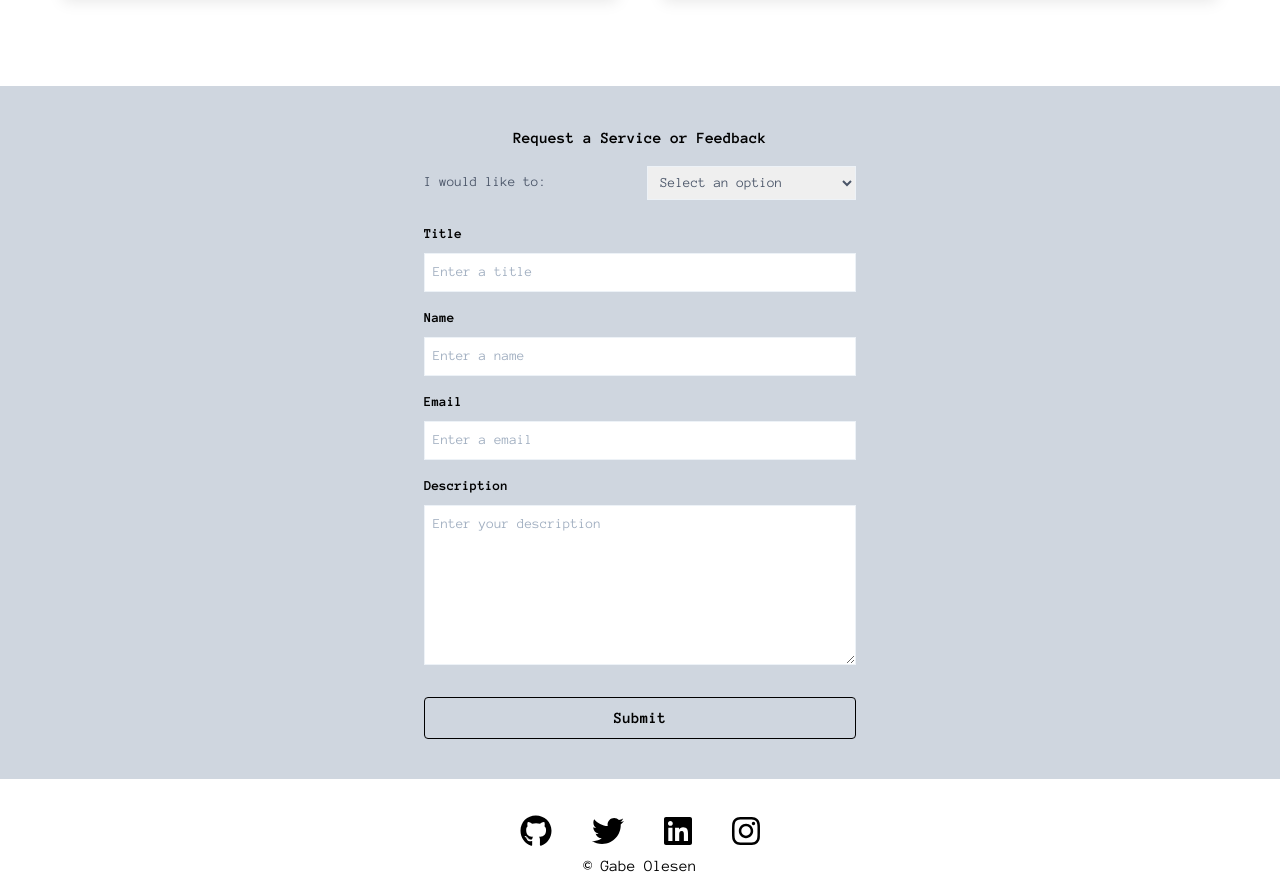
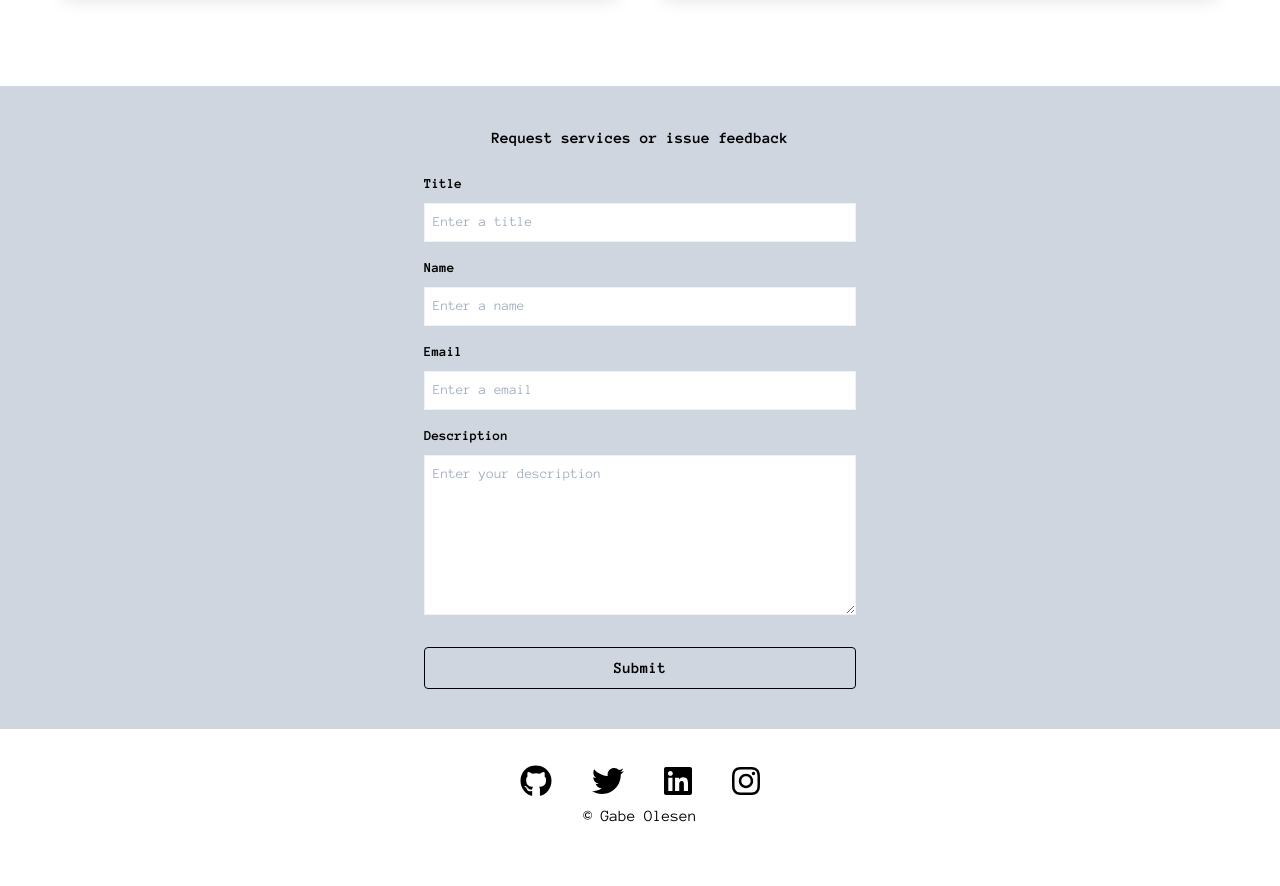
Before and after one commit to Zidious/my-first-portfolio, a React (Create React App) app: page / in a window 1280 px wide. Shown: the part 1260-2146 px from the top of the page. After the commit the page ends 2096 px from the top, so only its background shows below. Built offline with nearby package versions, Linux system fonts and the light colour scheme.

Commit message:
Updated Form

```diff
--- a/src/components/Form.js
+++ b/src/components/Form.js
@@ -3,21 +3,11 @@ import React from 'react';
 function Form() {
   return (
     <div className='mx-4 card  max-w-lg p-10 md:rounded-lg my-8 mx-auto'>
-      <form name='contact' method='POST' data-netlify='true'>
+      <form naame='contact' method='POST' data-netlify='true'>
         <div className='title'>
           <h1 className='font-bold text-center'>
-            {' '}
-            Request a Service or Feedback
+            Request services or issue feedback
           </h1>
-        </div>
-
-        <div className='options md:flex md:space-x-6 text-sm items-center text-gray-700 mt-4'>
-          <p className='w-full mb-2 md:mb-0'>I would like to:</p>
-          <select className='w-full border border-gray-200 p-2 focus:outline-none focus:border-gray-500'>
-            <option value='selected'>Select an option</option>
-            <option value='feature'>Enquire Service(s)</option>
-            <option value='feedback'>Feedback</option>
-          </select>
         </div>
 
         <div className='form mt-4'>
```
